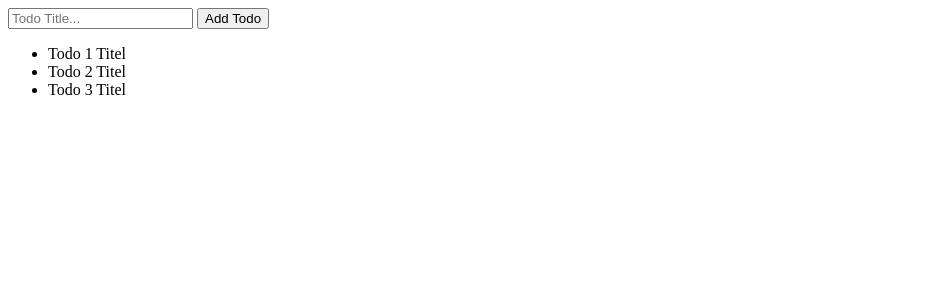
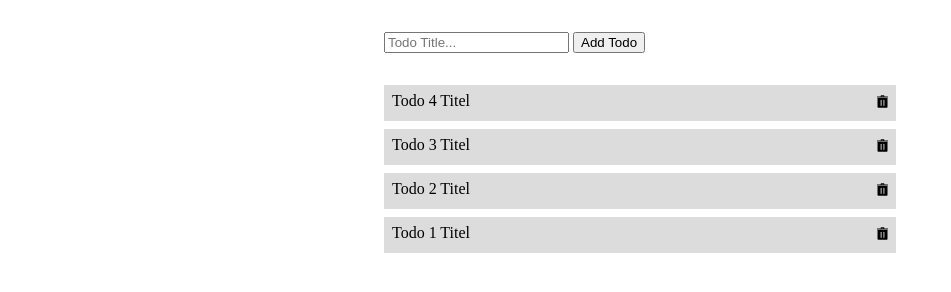
Before and after one commit to brankojay/todo-app-sose-24, a website built with Vite: page src/index.html in a window 1280 px wide. Shown: the whole page, without its empty margins (0-951 px from the left). Built offline with nearby package versions, Linux system fonts and the light colour scheme.

Commit message:
extend functionality add basic styling

```diff
--- a/package.json
+++ b/package.json
@@ -11,5 +11,8 @@
   },
   "devDependencies": {
     "vite": "^5.2.0"
+  },
+  "dependencies": {
+    "uuid": "^9.0.1"
   }
 }
--- a/src/index.html
+++ b/src/index.html
@@ -7,17 +7,16 @@
     <title>Vite App</title>
   </head>
   <body>
-    <div>
+    <div class="container">
       <form id="todo-form">
         <input id="todo-title-input" name="todo-title" type="text" placeholder="Todo Title..." required>
         <button id="add-todo-button" type="button">Add Todo</button>
       </form>
     </div>
-    <ul id="todo-list">
-      <li>Todo 1 Titel</li>
-      <li>Todo 2 Titel</li>
-      <li>Todo 3 Titel</li>
-    </ul>
+    <div class="container">
+      <ul id="todo-list">
+      </ul>
+    </div>
     <script type="module" src="/scripts/main.js"></script>
   </body>
 </html>
--- a/src/scripts/main.js
+++ b/src/scripts/main.js
@@ -1,16 +1,76 @@
+import { v4 as uuidv4 } from "uuid";
 import "../styles/styles.css";
 
 function setupTodoApp() {
   const todoButton = document.querySelector("#add-todo-button");
   const todoInput = document.querySelector("#todo-title-input");
   const todoList = document.querySelector("#todo-list");
+  const todoData = [
+    {
+      id: "82cd49ca-81a9-47d9-998e-83e5276e02e3",
+      title: "Todo 1 Titel"
+    },
+    {
+      id: "a92618ef-9df5-4649-9fb9-3a0389c5e411",
+      title: "Todo 2 Titel"
+    },
+    {
+      id: "91be7314-9013-437d-ae54-c51e7c00e4a1",
+      title: "Todo 3 Titel"
+    },
+    {
+      id: "5ce640cc-ee05-4da0-9694-e753af7d8029",
+      title: "Todo 4 Titel"
+    }
+  ];
+
+  function addItemToList(todo) {
+    const listItem = `
+    <li class="todo-list-item" data-todo-id="${todo.id}">
+      <div class="todo-list-item__container">
+        <h3  class="todo-list-item__headline">
+        ${todo.title}
+        </h3>
+        <div class="todo-list-item__controls">
+          <button class="todo-list-item__controls__delete" data-todo-id="${todo.id}">
+            <svg clip-rule="evenodd" fill-rule="evenodd" stroke-linejoin="round" stroke-miterlimit="2" viewBox="0 0 24 24" xmlns="http://www.w3.org/2000/svg"><path d="m20.015 6.506h-16v14.423c0 .591.448 1.071 1 1.071h14c.552 0 1-.48 1-1.071 0-3.905 0-14.423 0-14.423zm-5.75 2.494c.414 0 .75.336.75.75v8.5c0 .414-.336.75-.75.75s-.75-.336-.75-.75v-8.5c0-.414.336-.75.75-.75zm-4.5 0c.414 0 .75.336.75.75v8.5c0 .414-.336.75-.75.75s-.75-.336-.75-.75v-8.5c0-.414.336-.75.75-.75zm-.75-5v-1c0-.535.474-1 1-1h4c.526 0 1 .465 1 1v1h5.254c.412 0 .746.335.746.747s-.334.747-.746.747h-16.507c-.413 0-.747-.335-.747-.747s.334-.747.747-.747zm4.5 0v-.5h-3v.5z" fill-rule="nonzero"/></svg>
+          </button>
+        </div>
+      </div>
+    </li>
+    `;
+
+    todoList.insertAdjacentHTML("afterbegin", listItem);
+  };
+
+  function setTodoListData() {
+    // for (let index = 0; index < todoData.length; index++) {
+    //     addItemToList(todoData[index]);
+    // }
+
+    todoList.innerHTML = "";
+    todoData.forEach(function(item, index) {
+      addItemToList(todoData[index]);
+    });
+
+    const todoListElements = document.querySelectorAll("#todo-list li .todo-list-item__controls__delete");
+
+    todoListElements.forEach(function(element) {
+      element.addEventListener("click", function(event) {
+        removeTodo(event.currentTarget.dataset.todoId);
+      });
+    });
+  }
+
+  setTodoListData();
 
   function addTodo() {
-    const newListItem = document.createElement("li");
-
     if (todoInput.value !== "") {
-      newListItem.innerText = todoInput.value;
-      todoList.appendChild(newListItem);
+      todoData.push({
+        id: uuidv4(),
+        title: todoInput.value
+      });
+      setTodoListData();
 
       todoInput.value = "";
     } else {
@@ -18,6 +78,17 @@ function setupTodoApp() {
     }
   }
 
+  function removeTodo(id) {
+    const existingItem = todoData.find(function(item) {
+      return item.id === id;
+    });
+
+    if (existingItem) {
+      todoData.splice(todoData.indexOf(existingItem), 1);
+      setTodoListData();
+    }
+  };
+
   todoButton.addEventListener("click", addTodo);
 };
 
--- /dev/null
+++ b/src/styles/reset.css
@@ -0,0 +1,48 @@
+/* http://meyerweb.com/eric/tools/css/reset/
+   v2.0 | 20110126
+   License: none (public domain)
+*/
+
+html, body, div, span, applet, object, iframe,
+h1, h2, h3, h4, h5, h6, p, blockquote, pre,
+a, abbr, acronym, address, big, cite, code,
+del, dfn, em, img, ins, kbd, q, s, samp,
+small, strike, strong, sub, sup, tt, var,
+b, u, i, center,
+dl, dt, dd, ol, ul, li,
+fieldset, form, label, legend,
+table, caption, tbody, tfoot, thead, tr, th, td,
+article, aside, canvas, details, embed,
+figure, figcaption, footer, header, hgroup,
+menu, nav, output, ruby, section, summary,
+time, mark, audio, video {
+	margin: 0;
+	padding: 0;
+	border: 0;
+	font-size: 100%;
+	font: inherit;
+	vertical-align: baseline;
+}
+/* HTML5 display-role reset for older browsers */
+article, aside, details, figcaption, figure,
+footer, header, hgroup, menu, nav, section {
+	display: block;
+}
+body {
+	line-height: 1;
+}
+ol, ul {
+	list-style: none;
+}
+blockquote, q {
+	quotes: none;
+}
+blockquote:before, blockquote:after,
+q:before, q:after {
+	content: '';
+	content: none;
+}
+table {
+	border-collapse: collapse;
+	border-spacing: 0;
+}
--- a/src/styles/styles.css
+++ b/src/styles/styles.css
@@ -0,0 +1,51 @@
+@import "./reset.css";
+
+.container {
+    max-width: 40vw;
+    margin: 0 auto;
+}
+
+#todo-form {
+    margin-top: 2rem;
+}
+
+#add-todo-button {
+    cursor: pointer;
+}
+
+#todo-list {
+    margin-top: 2rem;
+    list-style: none;
+    padding-left: 0;
+}
+
+.todo-list-item {
+    padding: .5rem 0;
+    background-color: gainsboro;
+    margin-bottom: .5rem;
+}
+
+.todo-list-item__container {
+    display: flex;
+    justify-content: space-between;
+    width: 100%;
+}
+
+.todo-list-item__headline {
+    margin-left: .5rem;
+}
+
+.todo-list-item__controls__delete {
+    appearance: none;
+    border: none;
+    background: none;
+    cursor: pointer;
+}
+
+.todo-list-item__controls__delete svg {
+    width: 15px;
+}
+
+.todo-list-item__controls__delete:hover svg {
+    fill: red;
+}
```
Also changed, not shown: 1 other file.
